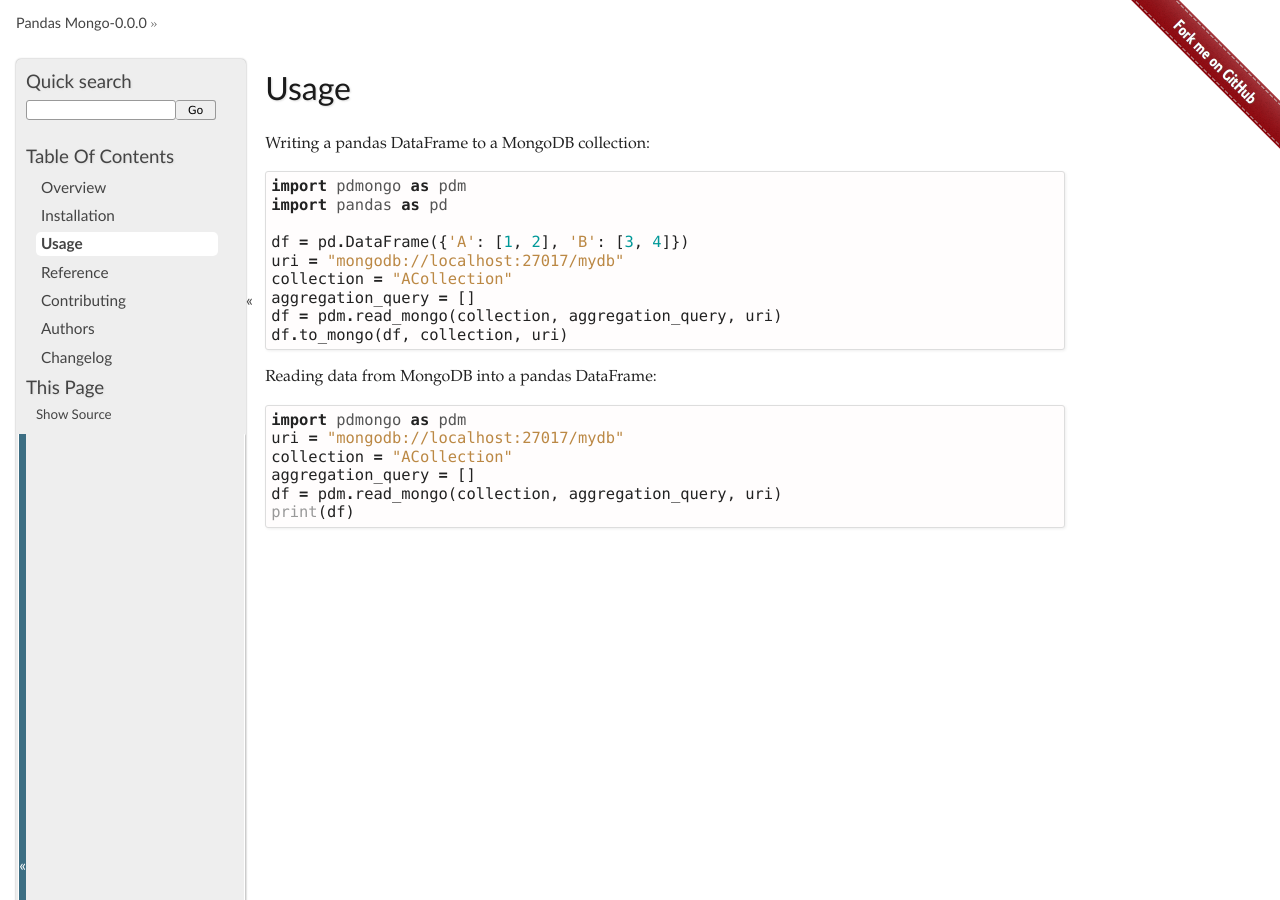
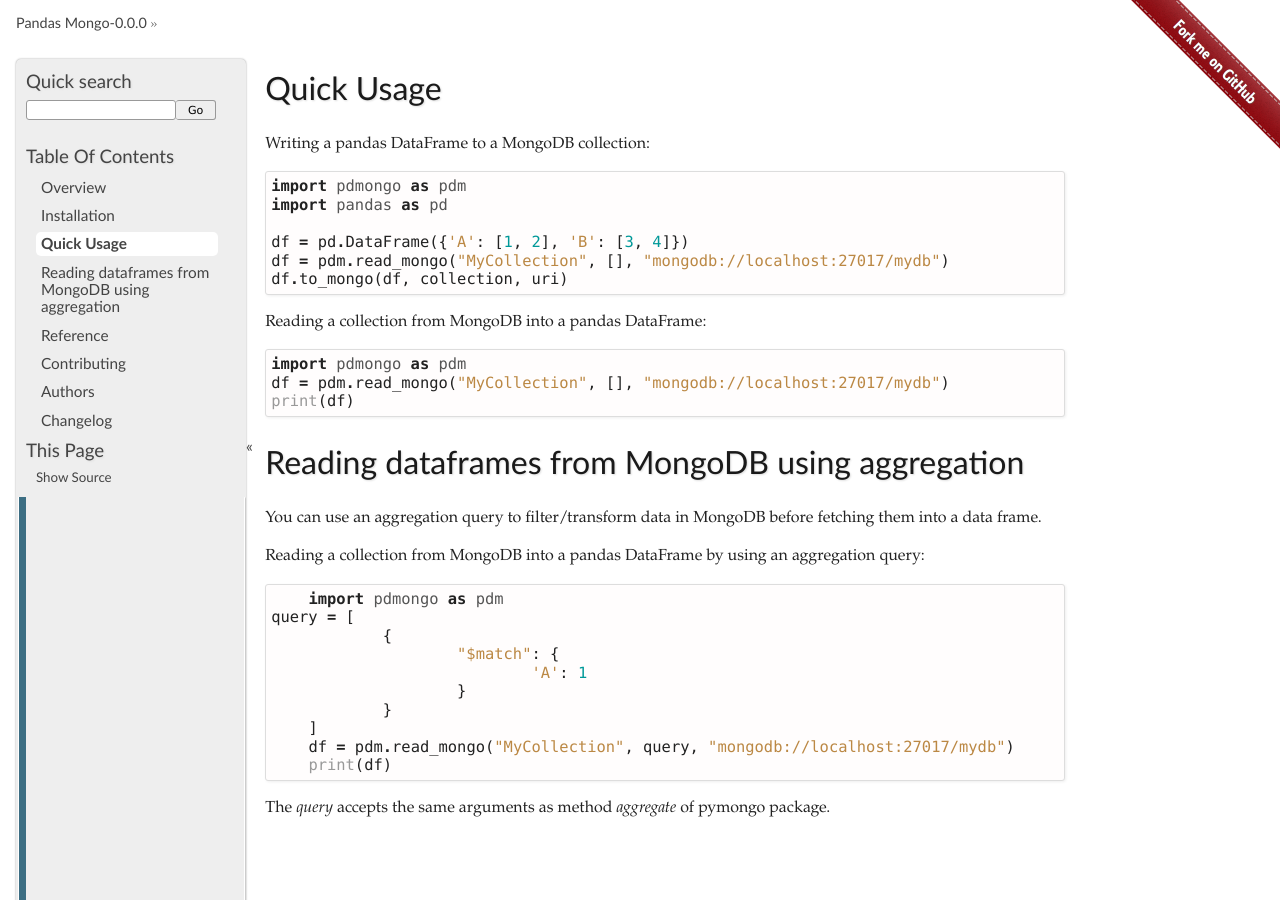
Before and after one commit to pakallis/python-pandas-mongo, a Sphinx documentation site: the page built from docs/usage.rst, in a window 1280 px wide and 900 px high. Built offline with Sphinx 7.4.7, drawn with Linux system fonts in a browser that asks for light colours.

Commit message:
Improve Usage section

```diff
--- a/docs/usage.rst
+++ b/docs/usage.rst
@@ -1,6 +1,6 @@
-=====
-Usage
-=====
+===========
+Quick Usage
+===========
 
 Writing a pandas DataFrame to a MongoDB collection::
 
@@ -8,18 +8,34 @@ Writing a pandas DataFrame to a MongoDB collection::
 	import pandas as pd
 
 	df = pd.DataFrame({'A': [1, 2], 'B': [3, 4]})
-	uri = "mongodb://localhost:27017/mydb"
-	collection = "ACollection"
-	aggregation_query = []
-	df = pdm.read_mongo(collection, aggregation_query, uri)
+	df = pdm.read_mongo("MyCollection", [], "mongodb://localhost:27017/mydb")
 	df.to_mongo(df, collection, uri)
 
 
-Reading data from MongoDB into a pandas DataFrame::
+Reading a collection from MongoDB into a pandas DataFrame::
 
 	import pdmongo as pdm
-	uri = "mongodb://localhost:27017/mydb"
-	collection = "ACollection"
-	aggregation_query = []
-	df = pdm.read_mongo(collection, aggregation_query, uri)
+	df = pdm.read_mongo("MyCollection", [], "mongodb://localhost:27017/mydb")
 	print(df)
+
+
+=================================================
+Reading dataframes from MongoDB using aggregation
+=================================================
+
+You can use an aggregation query to filter/transform data in MongoDB before fetching them into a data frame.
+
+Reading a collection from MongoDB into a pandas DataFrame by using an aggregation query::
+
+	import pdmongo as pdm
+    query = [
+		{
+			"$match": {
+				'A': 1
+			}
+		}
+	]
+	df = pdm.read_mongo("MyCollection", query, "mongodb://localhost:27017/mydb")
+	print(df)
+
+The *query* accepts the same arguments as method *aggregate* of pymongo package.
```
